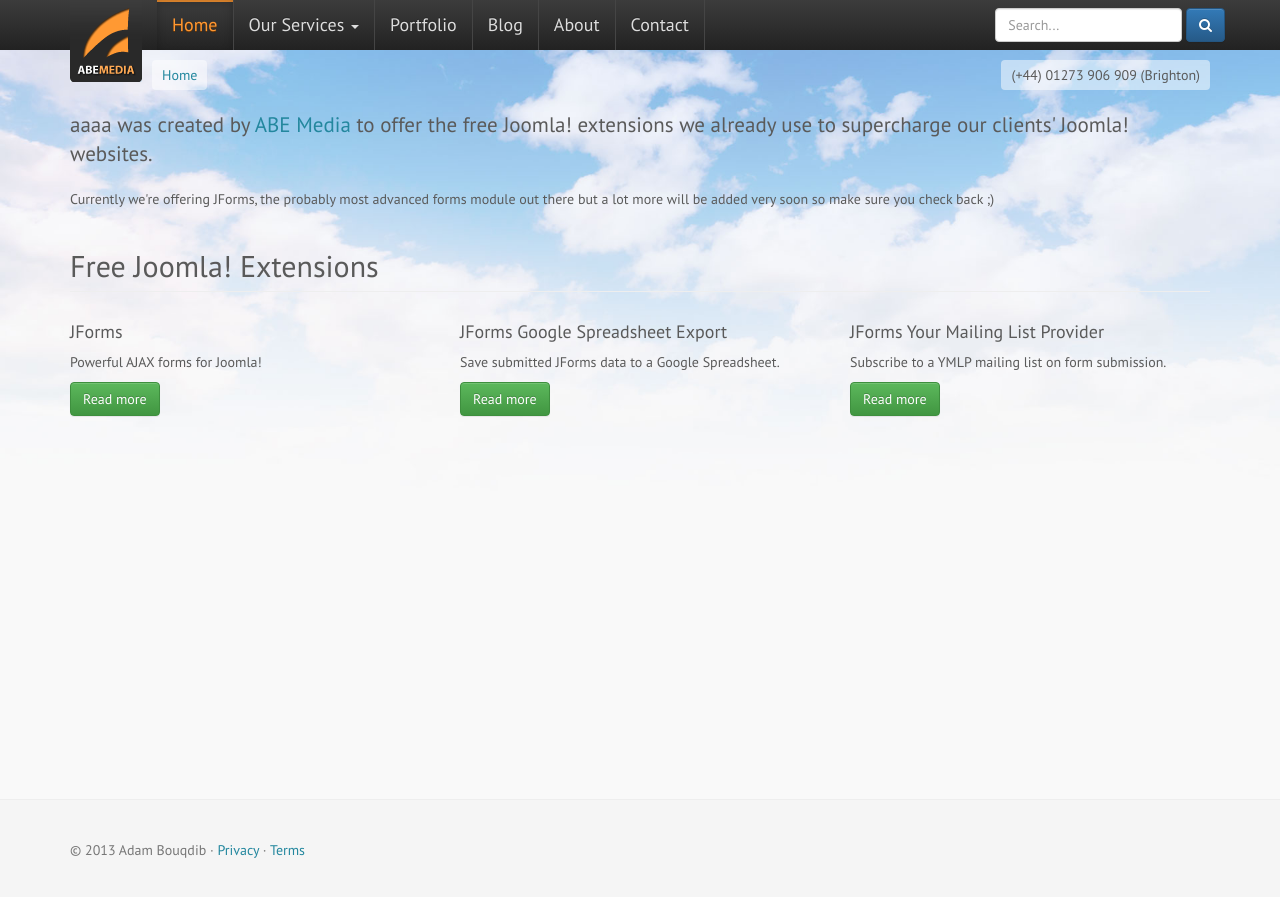
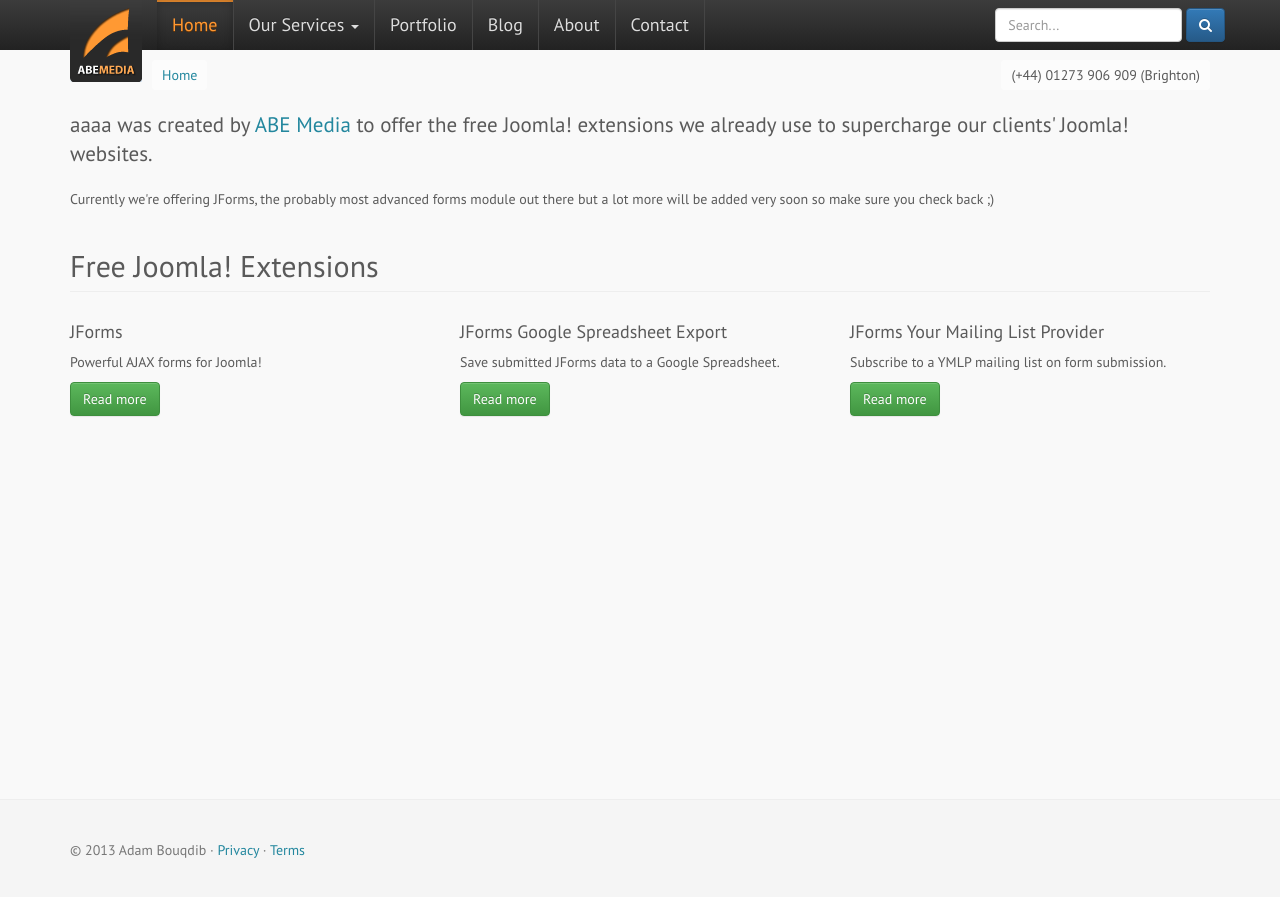
Before and after one commit to abemedia/abemedia.github.io, a Jekyll site: the page built from index.html, in a window 1280 px wide. Shown: the top 897 px of the page. Built offline with Jekyll 4.4.1, drawn with Linux system fonts in a browser that asks for light colours; nearby versions of some CDN libraries.

Commit message:
Update style.css

```diff
--- a/css/style.css
+++ b/css/style.css
@@ -4,8 +4,11 @@
 }
 body {
 	color: #5a5a5a;
+	/*
 	background: url(../images/bg.jpg) no-repeat fixed center top #f9f9f9;
 	background-size: 100% auto;
+	*/
+	background: #f9f9f9;
 	margin:50px 0 171px;
 	font-family: "PT Sans","Helvetica Neue",Helvetica,Arial,sans-serif;
 	min-height: 100%;
```
